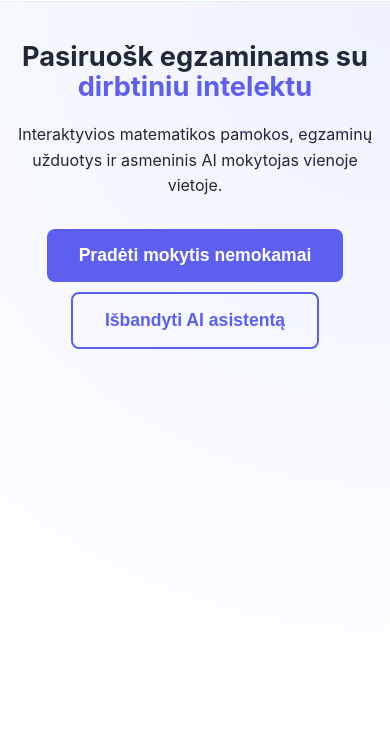
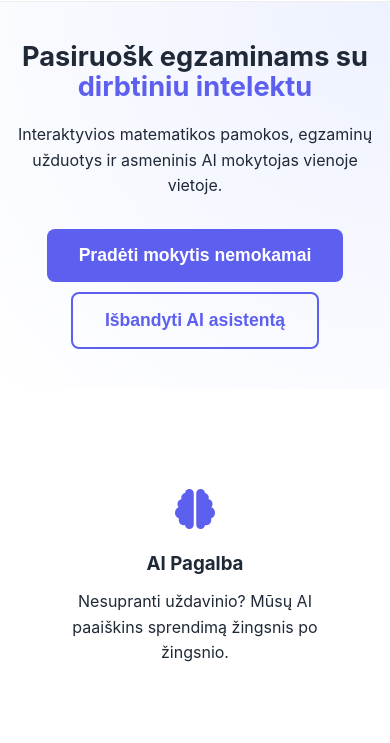
Before and after one commit to karolissilaika-arch/Studiju-bankas, a website: page index.html in a window 390 px wide. Shown: the part 61-804 px from the top of the page. Drawn offline with nearby package versions, Linux system fonts and the light colour scheme.

Commit message:
index html mobile styles

```diff
--- a/styles.css
+++ b/styles.css
@@ -1338,7 +1338,7 @@ body {
     }
 
     /* === Hero === */
-    .hero { flex-direction: column; padding: 40px 4%; text-align: center; }
+    .hero { flex-direction: column; padding: 40px 4%; text-align: center; min-height: unset; }
     .hero-content h1 { font-size: 2rem; }
     .hero-btns { justify-content: center; flex-wrap: wrap; gap: 10px; }
     .hero-image { display: none; }
```
